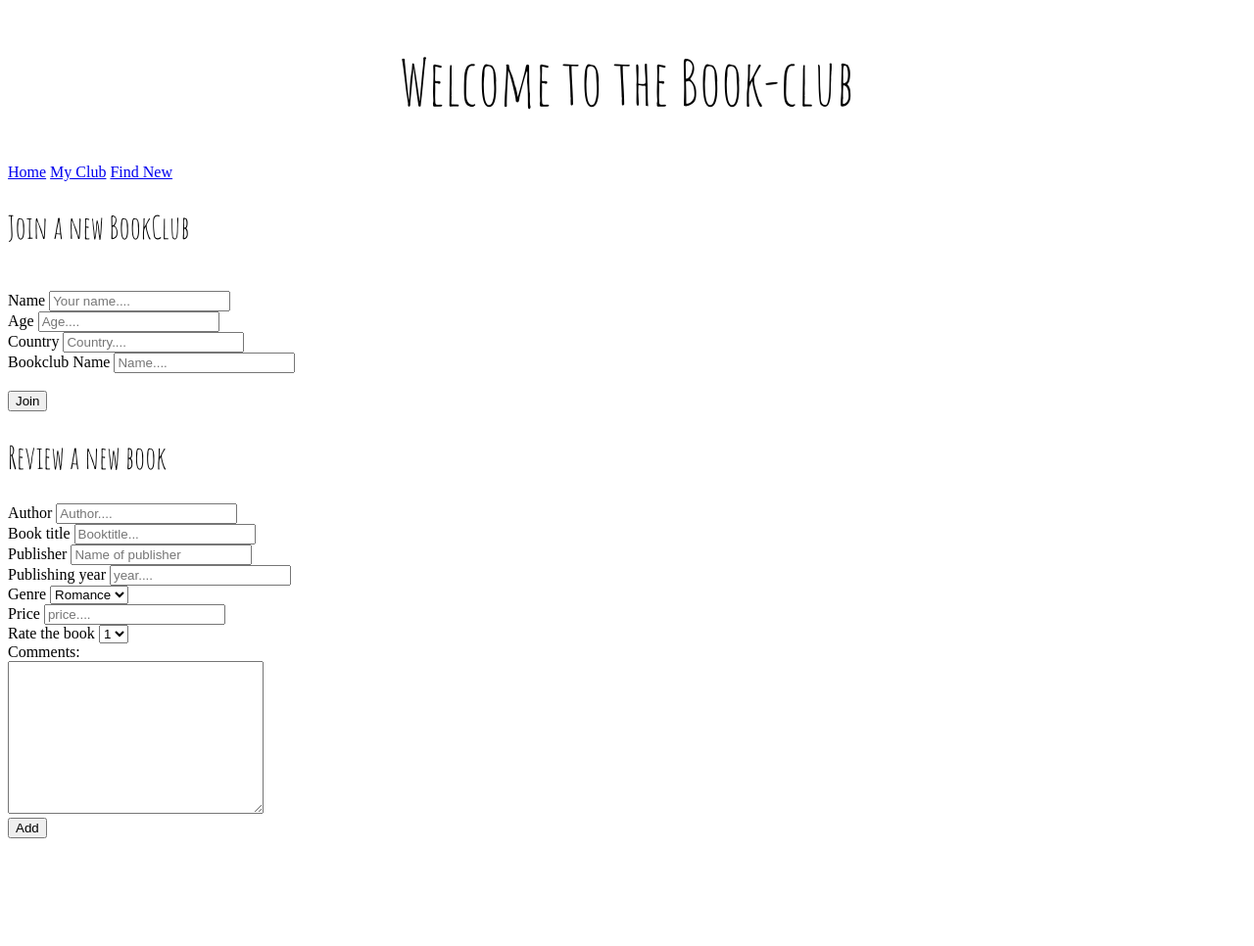
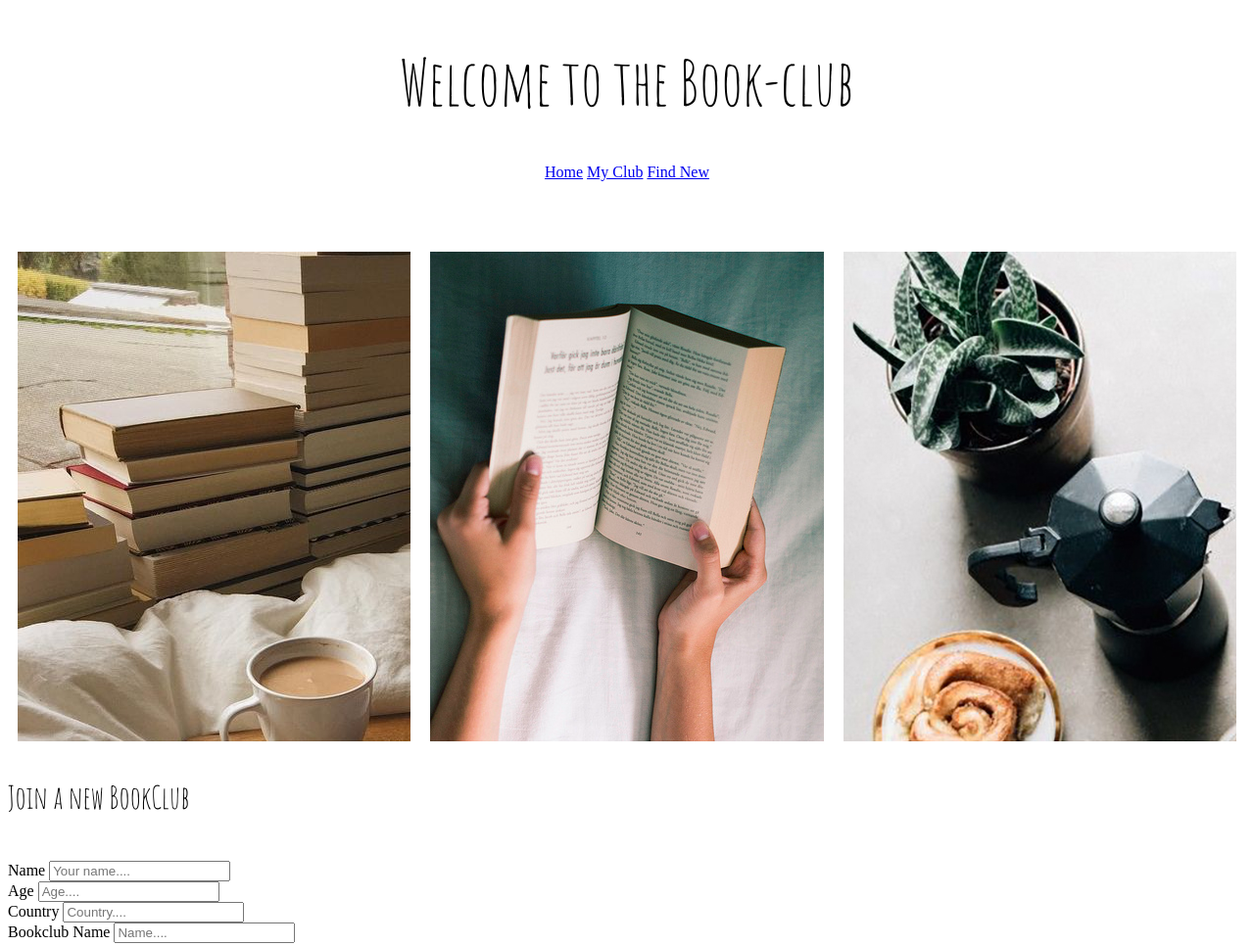
Before and after one commit to amelow/2DV513, a website: page Assignment3/public/myPage.html in a window 1280 px wide. Shown: the top 966 px of the page at 98% size. Before the commit the page ends 864 px from the top, so only its background shows below. Drawn offline with Linux system fonts and the light colour scheme.

Commit message:
moving the pictures

```diff
--- a/Assignment3/public/myPage.html
+++ b/Assignment3/public/myPage.html
@@ -17,6 +17,17 @@
     </nav>
         </header>
         <body>
+            <div class="imageContainer">
+                <div>
+                    <img class="gridPagePics" src="cozy.jpg" />
+                </div>
+                <div>
+                    <img class="gridPagePics" src="reading.png" />
+                </div>
+                <div>
+                    <img class="gridPagePics" src="food.jpg" />
+                </div>
+            </div>
             <div id = "newClub">
             <form action="" id = "form1">
                 <h2>Join a new BookClub</h2>
--- a/Assignment3/public/style.css
+++ b/Assignment3/public/style.css
@@ -12,6 +12,15 @@ h2{
     font-size:xx-large;
     text-align: left;
 }
+nav{
+    width: 90%;
+    height:8vh;
+    overflow: hidden;
+    margin: auto;
+    margin-bottom: 2vh;
+    text-align: center;
+}
+
 body{
     background-color:white;
 }
```
Also changed, not shown: Assignment3/public/index.html (+1 -11 lines).
